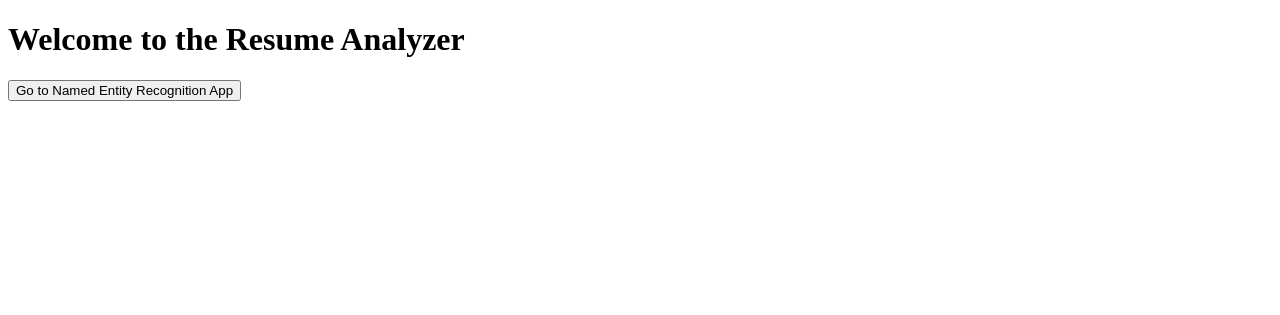
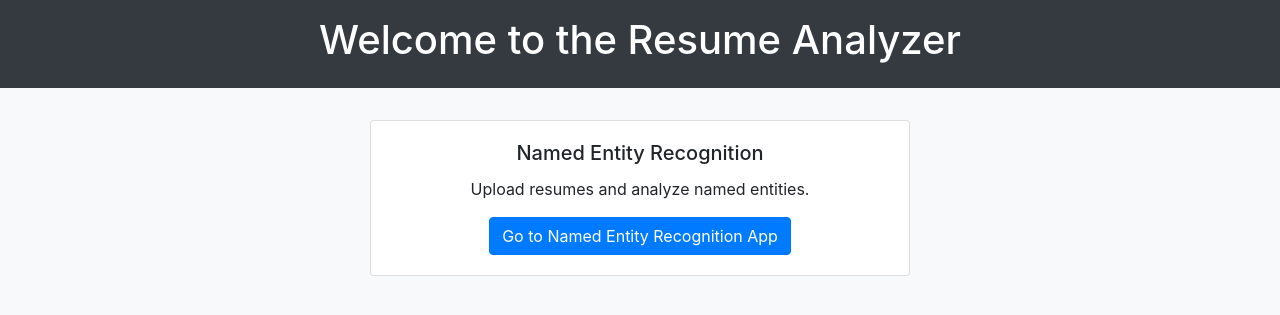
Before and after one commit to ForbiddenDevil/resume-analyzer, a Django app: page / in a window 1280 px wide. Shown: the top 315 px of the page. Run offline with Django 5.2, Linux system fonts and the light colour scheme; some libraries are stand-ins or nearby versions.

Commit message:
Improved html pages

```diff
--- a/templates/index.html
+++ b/templates/index.html
@@ -1,13 +1,54 @@
 <!-- templates/index.html -->
 <!DOCTYPE html>
-<html>
+<html lang="en">
 <head>
-    <title>Index Page</title>
+    <meta charset="UTF-8">
+    <meta name="viewport" content="width=device-width, initial-scale=1.0">
+    <title>Resume Analyzer Dashboard</title>
+    <!-- Bootstrap CSS -->
+    <link href="https://stackpath.bootstrapcdn.com/bootstrap/4.5.2/css/bootstrap.min.css" rel="stylesheet">
+    <!-- Custom CSS (optional) -->
+    <style>
+        body {
+            background-color: #f8f9fa;
+        }
+        .dashboard-header {
+            background-color: #343a40;
+            color: white;
+            padding: 1rem;
+        }
+        .dashboard-content {
+            margin-top: 2rem;
+        }
+        .dashboard-card {
+            transition: transform 0.2s;
+        }
+        .dashboard-card:hover {
+            transform: scale(1.05);
+        }
+    </style>
 </head>
 <body>
-    <h1>Welcome to the Resume Analyzer</h1>
-    <a href="{% url 'upload_resume' %}">
-        <button>Go to Named Entity Recognition App</button>
-    </a>
+    <header class="dashboard-header text-center">
+        <h1>Welcome to the Resume Analyzer</h1>
+    </header>
+    <div class="container dashboard-content">
+        <div class="row justify-content-center">
+            <div class="col-md-6">
+                <div class="card dashboard-card text-center">
+                    <div class="card-body">
+                        <h5 class="card-title">Named Entity Recognition</h5>
+                        <p class="card-text">Upload resumes and analyze named entities.</p>
+                        <a href="{% url 'upload_resume' %}" class="btn btn-primary">Go to Named Entity Recognition App</a>
+                    </div>
+                </div>
+            </div>
+        </div>
+    </div>
+
+    <!-- Bootstrap JS and dependencies -->
+    <script src="https://code.jquery.com/jquery-3.5.1.slim.min.js"></script>
+    <script src="https://cdn.jsdelivr.net/npm/@popperjs/core@2.5.4/dist/umd/popper.min.js"></script>
+    <script src="https://stackpath.bootstrapcdn.com/bootstrap/4.5.2/js/bootstrap.min.js"></script>
 </body>
 </html>
```
Also changed, not shown: named_entity_recognition/templates/named_entity_recognition/success.html (+41 -4 lines), named_entity_recognition/templates/named_entity_recognition/upload_document.html (+50 -7 lines), db.sqlite3.
